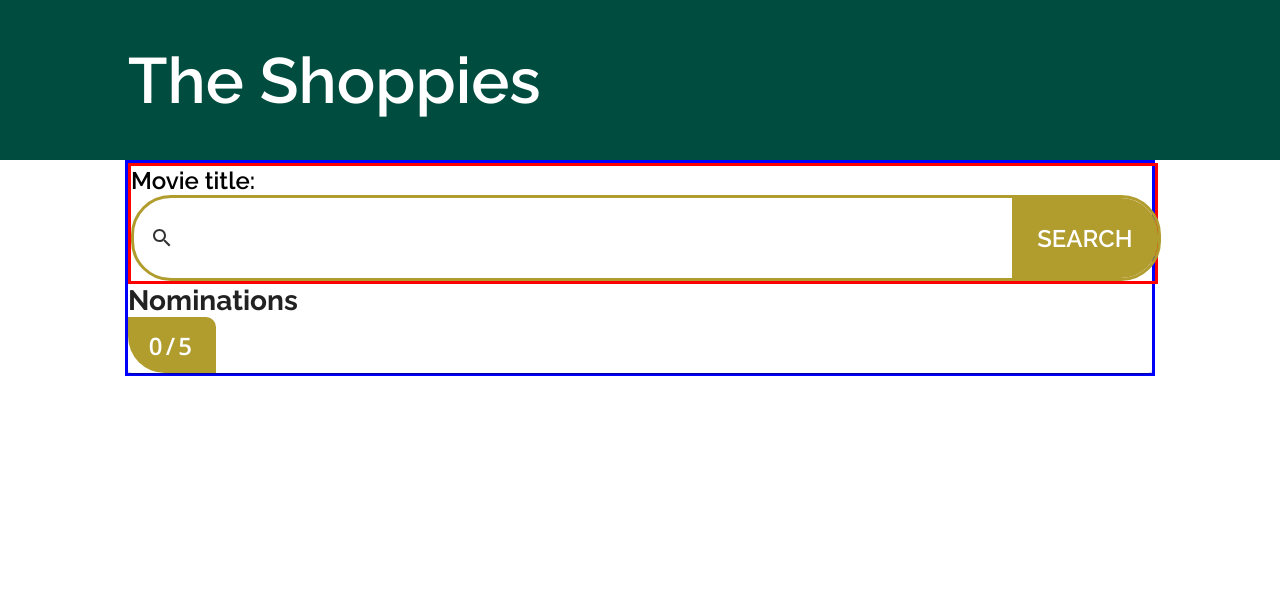
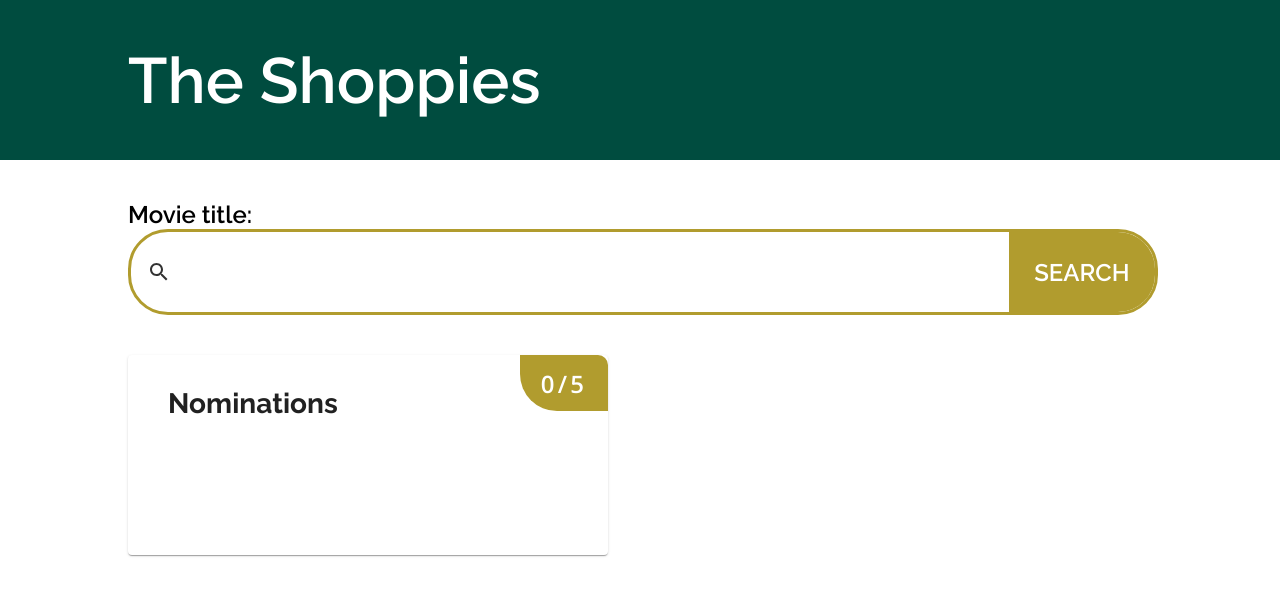
Before and after one commit to sandratoh/shoppies, a React (Create React App) app: page / in a window 1280 px wide. Shown: the top 596 px of the page. Built offline with nearby package versions, Linux system fonts and the light colour scheme.

Commit message:
Add initial styling to nomination card

```diff
--- a/src/components/App.scss
+++ b/src/components/App.scss
@@ -7,7 +7,7 @@
   align-items: center;
 }
 
-header {
+.App-header {
   @include height-width(160px, 100vw);
   align-items: center;
   background-color: $primary-color;
@@ -23,13 +23,11 @@ header {
 main {
   display: flex;
   flex-direction: column;
-  // align-items: center;
-  justify-content: center;
   width: 80%;
-  border: solid blue;
+  // border: solid blue;
 }
 
 .App-search {
-  border: solid red;
+  margin: 40px 0;
   width: 100%;
 }
--- a/src/components/NominationCard.scss
+++ b/src/components/NominationCard.scss
@@ -0,0 +1,20 @@
+.nomination-card {
+  min-width: 480px;
+  width: 45%;
+  height: 200px;
+  // border: solid pink;
+
+  &:hover {
+    cursor: pointer;
+    filter: brightness(95%);
+  }
+}
+
+.nomination-card--header {
+  display: flex;
+  justify-content: space-between;
+
+  h2 {
+    padding: 32px 40px;
+  }
+}
--- a/src/components/NominationCard.tsx
+++ b/src/components/NominationCard.tsx
@@ -9,9 +9,11 @@ import './NominationCard.scss';
 
 export const NominationCard = () => {
   return (
-    <Card>
-      <h2>Nominations</h2>
-      <CardBanner currentNominees={0} />
+    <Card className="nomination-card">
+      <div className="nomination-card--header">
+        <h2>Nominations</h2>
+        <CardBanner currentNominees={0} />
+      </div>
     </Card>
   );
 };
```
